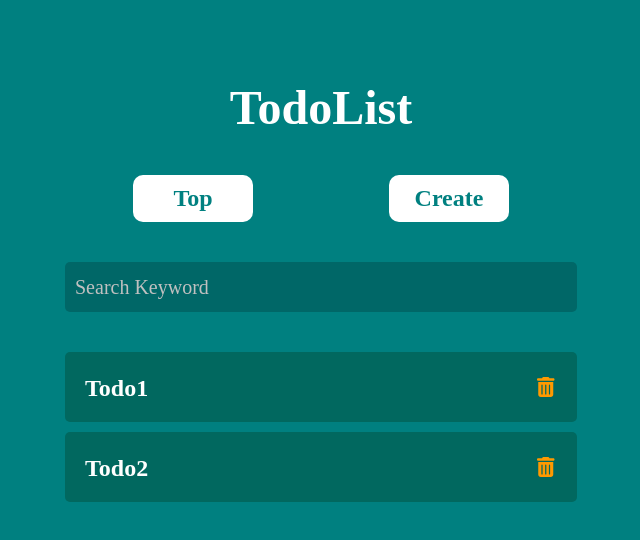
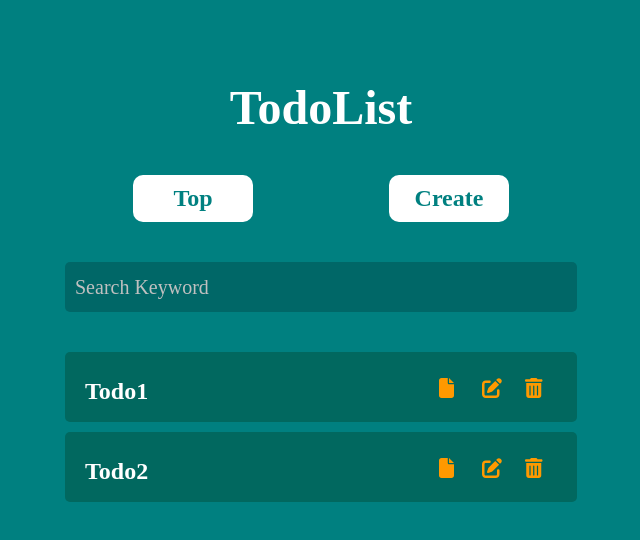
Before and after one commit to YukiOnishi1129/react-output-router, a React app: page /react-output-router in a window 1280 px wide. Shown: the top 540 px of the page, without its empty margins (319-959 px from the left). Built offline with nearby package versions, Linux system fonts and the light colour scheme; the HTML template or start-up script is replaced by a standard one.

Commit message:
update: constant navigation

```diff
--- a/src/components/molecules/Navigation/index.jsx
+++ b/src/components/molecules/Navigation/index.jsx
@@ -4,7 +4,7 @@
  * @package components
  */
 import { NavigationLink } from "../../atoms/NavigationLink/index.jsx";
-import { NAVIGATION_LIST } from "../../../constants/navigations.js";
+import { NAVIGATION_PATH } from "../../../constants/navigations.js";
 import styles from "./styles.module.css";
 
 /**
@@ -15,8 +15,8 @@
 export const Navigation = () => (
   <nav>
     <ul className={styles.ul}>
-      <NavigationLink title={"Top"} linkPath={NAVIGATION_LIST.TOP} />
-      <NavigationLink title={"Create"} linkPath={NAVIGATION_LIST.CREATE} />
+      <NavigationLink title={"Top"} linkPath={NAVIGATION_PATH.TOP} />
+      <NavigationLink title={"Create"} linkPath={NAVIGATION_PATH.CREATE} />
     </ul>
   </nav>
 );
--- a/src/components/organisms/TodoLlist/index.jsx
+++ b/src/components/organisms/TodoLlist/index.jsx
@@ -3,9 +3,15 @@
  *
  * @package components
  */
-import { faTrashAlt } from "@fortawesome/free-solid-svg-icons";
+import { useCallback } from "react";
+import { useNavigate } from "react-router-dom";
+import {
+  faTrashAlt,
+  faFile,
+  faPenToSquare,
+} from "@fortawesome/free-solid-svg-icons";
 import { FontAwesomeIcon } from "@fortawesome/react-fontawesome";
-/* styles */
+import { NAVIGATION_PATH } from "../../../constants/navigations";
 import styles from "./style.module.css";
 
 /**
@@ -13,15 +19,51 @@
  * @param {*} props
  * @returns
  */
-export const TodoList = (props) => {
-  /* props */
-  const { todoList, handleDeleteTodo } = props;
+export const TodoList = ({ todoList, handleDeleteTodo }) => {
+  const navigate = useNavigate();
+
+  /**
+   * 詳細ページに遷移する処理
+   * @param {*} id
+   * @type {function(*): void}
+   */
+  const handleMoveDetailPage = useCallback(
+    (id) => navigate(`${NAVIGATION_PATH.DETAIL}${id}`),
+    [navigate]
+  );
+
+  /**
+   * 編集ページに遷移する処理
+   * @param {*} id
+   * @type {function(*): void}
+   */
+  const handleMoveEditPage = useCallback(
+    (id) => navigate(`${NAVIGATION_PATH.EDIT}${id}`),
+    [navigate]
+  );
 
   return (
     <ul className={styles.list}>
       {todoList.map((todo) => (
         <li key={todo.id} className={styles.todo}>
           <span className={styles.task}>{todo.title}</span>
+          <div className={styles.area}>
+            <div className={styles.far}>
+              {/* https://www.digitalocean.com/community/tutorials/how-to-use-font-awesome-5-with-react-ja */}
+              <FontAwesomeIcon
+                icon={faFile}
+                size="lg"
+                onClick={() => handleMoveDetailPage(todo.id)}
+              />
+            </div>
+            <div className={styles.far}>
+              {/* https://www.digitalocean.com/community/tutorials/how-to-use-font-awesome-5-with-react-ja */}
+              <FontAwesomeIcon
+                icon={faPenToSquare}
+                size="lg"
+                onClick={() => handleMoveEditPage(todo.id)}
+              />
+            </div>
             <div className={styles.far}>
               {/* https://www.digitalocean.com/community/tutorials/how-to-use-font-awesome-5-with-react-ja */}
               <FontAwesomeIcon
@@ -30,6 +72,7 @@
                 onClick={() => handleDeleteTodo(todo.id, todo.title)}
               />
             </div>
+          </div>
         </li>
       ))}
     </ul>
--- a/src/components/organisms/TodoLlist/style.module.css
+++ b/src/components/organisms/TodoLlist/style.module.css
@@ -4,6 +4,9 @@
 
 .todo {
   position: relative;
+  display: flex;
+  justify-content: space-between;
+  align-items: center;
   margin-bottom: 10px;
   list-style: none;
   line-height: 1.5;
@@ -24,11 +27,21 @@
   color: #fff;
 }
 
+.area {
+  display: flex;
+  justify-content: space-around;
+  margin-top: 10px;
+  width: 130px;
+  height: 30px;
+}
+
 .far {
+  display: block;
   cursor: pointer;
-  position: absolute;
-  top: 24px;
-  right: 10px;
-  width: 30px;
+  /*position: absolute;*/
+  /*top: 24px;*/
+  /*right: 10px;*/
+  width: 40px;
+  height: 40px;
   color: #ff9900;
 }
--- a/src/components/templates/TodoCreateTemplate/useTopCreateTemplate.js
+++ b/src/components/templates/TodoCreateTemplate/useTopCreateTemplate.js
@@ -5,7 +5,7 @@
  */
 import { useState, useCallback } from "react";
 import { useNavigate } from "react-router-dom";
-import { NAVIGATION_LIST } from "../../../constants/navigations";
+import { NAVIGATION_PATH } from "../../../constants/navigations";
 
 /**
  * useTodoCreateTemplate
@@ -45,7 +45,7 @@
       e.preventDefault();
       if (inputTitle !== "" && inputContent !== "") {
         addTodo(inputTitle, inputContent);
-        navigate(NAVIGATION_LIST.TOP);
+        navigate(NAVIGATION_PATH.TOP);
       }
     },
     [addTodo, inputTitle, inputContent, navigate]
--- a/src/constants/navigations.js
+++ b/src/constants/navigations.js
@@ -12,6 +12,7 @@
 
 /**
  * リンク先一覧
+ * 遷移先定義の際に使用
  * @type {{TOP: string, CREATE: string, EDIT: string, DETAIL: string}}
  */
 export const NAVIGATION_LIST = {
@@ -20,3 +21,15 @@
   CREATE: `${BASE_PATH}/create`,
   EDIT: `${BASE_PATH}/edit/:id`,
 };
+
+/**
+ * パス一覧
+ * 画面遷移時の使用
+ * @type {{TOP: string, CREATE: string, EDIT: string, DETAIL: string}}
+ */
+export const NAVIGATION_PATH = {
+  TOP: `${BASE_PATH}/`,
+  DETAIL: `${BASE_PATH}/detail/`,
+  CREATE: `${BASE_PATH}/create`,
+  EDIT: `${BASE_PATH}/edit/`,
+};
```
Lines whose indentation alone changed are shown as unchanged.
